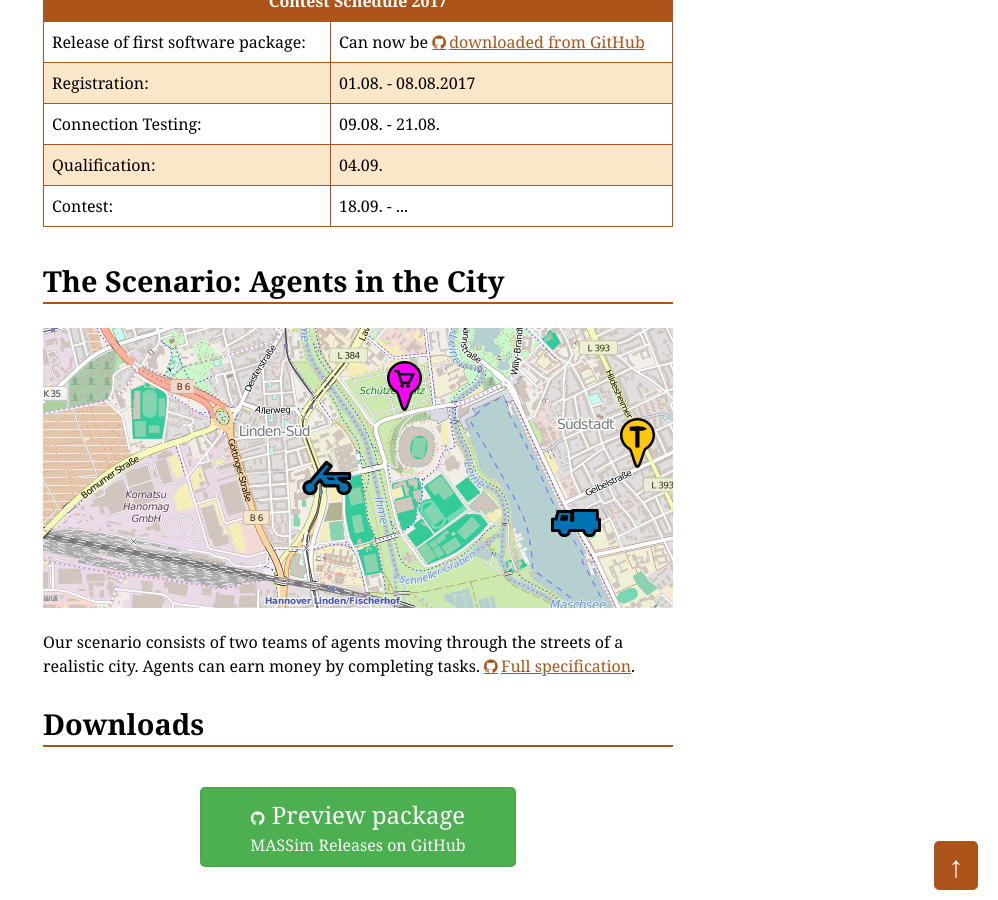
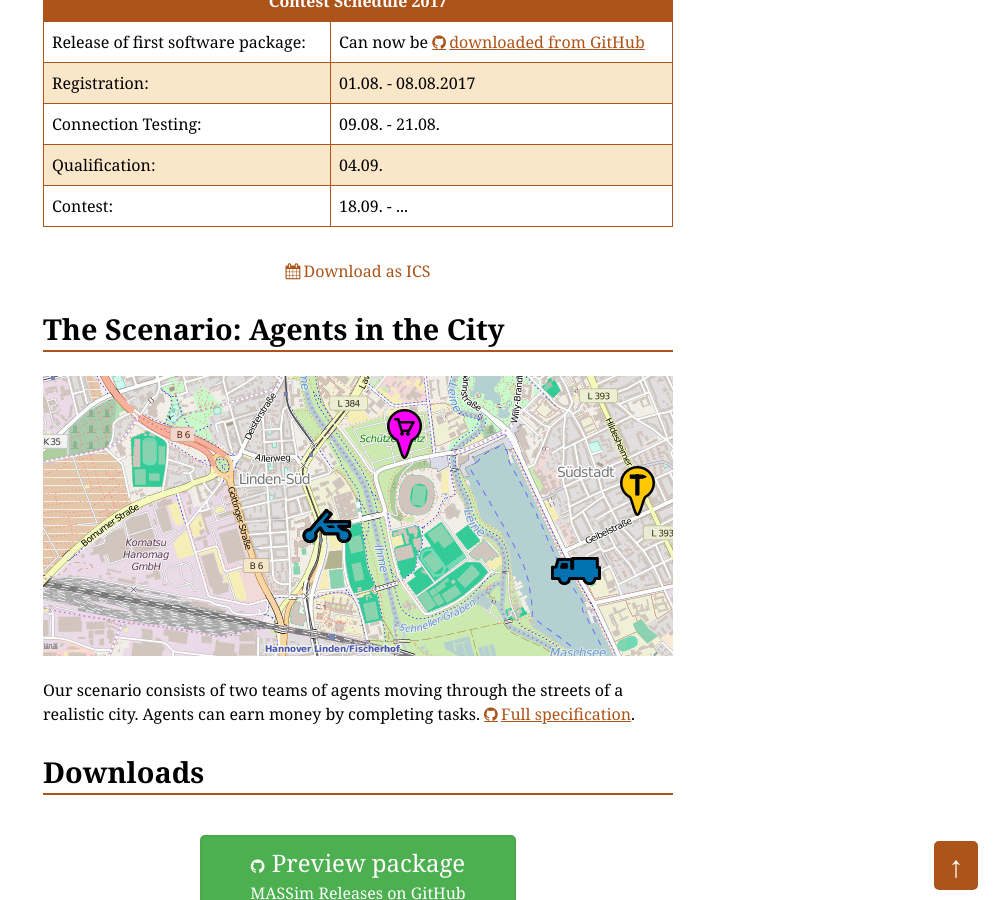
Before and after one commit to agentcontest/agentcontest.github.io, a Jekyll site: the page built from 2017/index.md, in a window 1280 px wide and 900 px high, scrolled down 549 px. Shown: the whole window, without its empty margins (282-1280 px from the left). Built offline with Jekyll 4.4.1, drawn with Linux system fonts in a browser that asks for light colours.

Commit message:
add downloadable calendar file (ics)

```diff
--- a/2017/_schedule.html
+++ b/2017/_schedule.html
@@ -27,3 +27,7 @@
     </tr>
   </tbody>
 </table>
+
+<div class="centered">
+  <a href="/2017/mapc2017.ics" class="ics">Download as ICS</a>
+</div>
```
Also changed, not shown: 1 other file.
